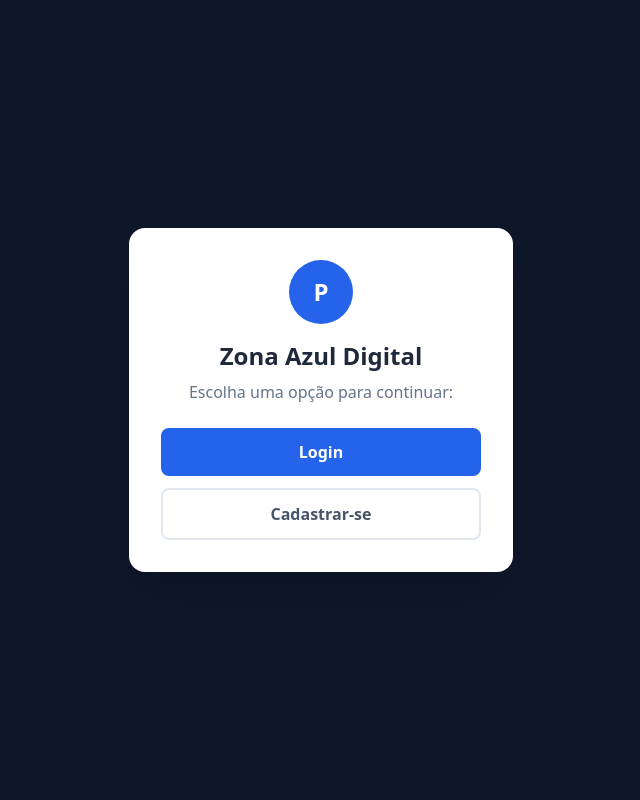
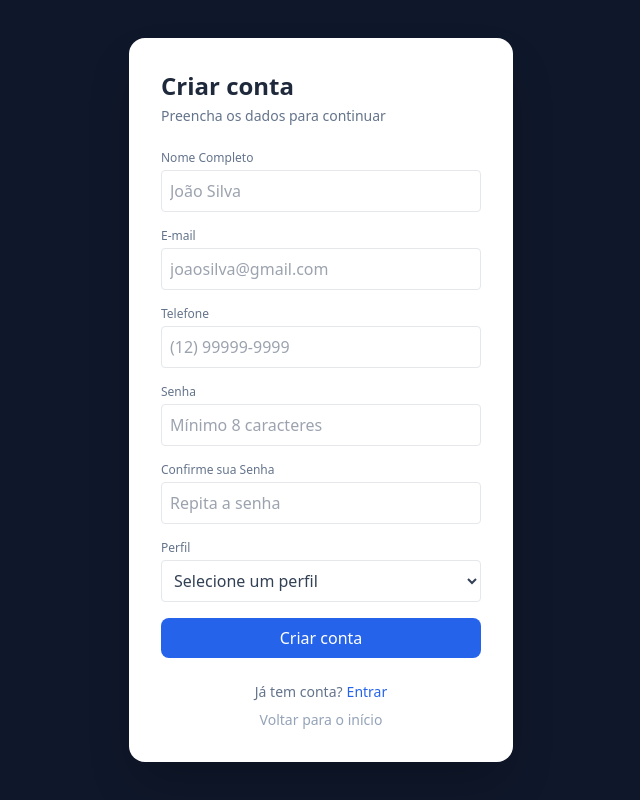
Before and after one commit to LaraAlves22/zona_azul, a React (Vite) app: page /cadastro in a window 1280 px wide. Shown: the whole page, without its empty margins (319-959 px from the left). Built offline with nearby package versions, Linux system fonts and the light colour scheme.

Commit message:
Modificações no design do Login e Cadastro

```diff
--- a/package.json
+++ b/package.json
@@ -13,7 +13,8 @@
     "@tailwindcss/postcss": "^4.2.2",
     "@tailwindcss/vite": "^4.2.2",
     "react": "^19.2.4",
-    "react-dom": "^19.2.4"
+    "react-dom": "^19.2.4",
+    "react-router-dom": "^7.14.1"
   },
   "devDependencies": {
     "@eslint/js": "^9.39.4",
--- a/src/App.jsx
+++ b/src/App.jsx
@@ -1,18 +1,18 @@
-import { useState } from 'react'
+import { Routes, Route} from 'react-router-dom'
 import Home from './pages/Home'
 import Login from './pages/Login'
 import Cadastro from './pages/Cadastro'
 import Dashboard from './pages/Dashboard'
 
 function App() {
-  const [pagina, setPagina] = useState('home')
-
   return (
     <div className="min-h-screen bg-slate-900 flex items-center justify-center p-4">
-      {pagina === 'home' && <Home onNavigate={setPagina} />}
-      {pagina === 'login' && <Login onNavigate={setPagina} />}
-      {pagina === 'cadastro' && <Cadastro onNavigate={setPagina} />}
-      {pagina === 'dashboard' && <Dashboard onNavigate={setPagina} />}
+      <Routes>
+        <Route path="/" element={<Home />} />
+        <Route path="/login" element={<Login />} />
+        <Route path="/cadastro" element={<Cadastro />} />
+        <Route path="/dashboard" element={<Dashboard />} />
+      </Routes>
     </div>
   )
 }
--- a/src/main.jsx
+++ b/src/main.jsx
@@ -1,10 +1,11 @@
 import React from 'react'
 import ReactDOM from 'react-dom/client'
+import { BrowserRouter } from 'react-router-dom'
 import App from './App.jsx'
 import './index.css'
 
 ReactDOM.createRoot(document.getElementById('root')).render(
   <React.StrictMode>
-    <App />
+    <BrowserRouter><App /></BrowserRouter>
   </React.StrictMode>,
 )
--- a/src/pages/Cadastro.jsx
+++ b/src/pages/Cadastro.jsx
@@ -1,10 +1,14 @@
 import { useState } from "react";
+import { useNavigate } from "react-router-dom";
 
-export default function Cadastro({ onNavigate }) {
+export default function Cadastro() {
+    const navigate = useNavigate()
     const [nome, setNome] = useState('')
     const [email, setEmail] = useState('')
+    const [telefone, setTelefone] = useState('')
     const [senha, setSenha] = useState('')
     const [senha2, setSenha2] = useState('')
+    const [perfil, setPerfil] = useState('')
 
     const handleCadastro = (e) => {
         e.preventDefault()
@@ -12,49 +16,106 @@ export default function Cadastro({ onNavigate }) {
 
     return (
         <div className="bg-white p-8 rounded-2xl shadow-2xl max-w-sm w-full">
-            <h2 className="text-2xl font-bold text-slate-800 mb-4">Criar Cadastro</h2>
-            <form onSubmit={handleCadastro}>
+            <div className="mb-6">
+                <h2 className="text-2xl font-bold text-slate-800">Criar conta</h2>
+                <p className="text-sm text-slate-500 mt-1">Preencha os dados para continuar</p>
+            </div>
+            <form onSubmit={handleCadastro} className="flex flex-col gap-4">
+                <div>
+                    <label className="block text-xs font-medium text-slate-500 mb-1">Nome Completo</label>
                     <input
                         type="text"
-                    placeholder="Nome Completo"
-                    className="w-full border p-2 rounded mb-3"
+                        placeholder="João Silva"
+                        className="w-full border p-2 rounded"
                         value={nome}
                         onChange={(e) => setNome(e.target.value)}
                         required
                     />
+                </div>
+
+                <div>
+                    <label className="block text-xs font-medium text-slate-500 mb-1">E-mail</label>
                     <input
                         type="email"
-                    placeholder="E-mail"
-                    className="w-full border p-2 rounded mb-3"
+                        placeholder="joaosilva@gmail.com"
+                        className="w-full border p-2 rounded"
                         value={email}
                         onChange={(e) => setEmail(e.target.value)}
                         required
                     />
+                </div>
+
+                <div>
+                    <label className="block text-xs font-medium text-slate-500 mb-1">Telefone</label>
+                    <input
+                        type="tel"
+                        placeholder="(12) 99999-9999"
+                        className="w-full border p-2 rounded"
+                        value={telefone}
+                        onChange={(e) => setTelefone(e.target.value)}
+                        required
+                    />
+                </div>
+
+                <div>
+                    <label className="block text-xs font-medium text-slate-500 mb-1">Senha</label>
                     <input
                         type="password"
-                    placeholder="Senha"
-                    className="w-full border p-2 rounded mb-3"
+                        placeholder="Mínimo 8 caracteres"
+                        className="w-full border p-2 rounded"
                         value={senha}
                         onChange={(e) => setSenha(e.target.value)}
                         required
                     />
+                </div>
+                <div>
+                    <label className="block text-xs font-medium text-slate-500 mb-1">Confirme sua Senha</label>
                     <input
                         type="password"
-                    placeholder="Confirme Sua Senha"
-                    className="w-full border p-2 rounded mb-3"
+                        placeholder="Repita a senha"
+                        className="w-full border p-2 rounded"
                         value={senha2}
                         onChange={(e) => setSenha2(e.target.value)}
                         required
                     />
+                </div>
+
+                <div>
+                    <label className="block text-xs font-medium text-slate-500 mb-1">Perfil</label>
+                    <select
+                        className="w-full border p-2 rounded text-slate-700"
+                        value={perfil}
+                        onChange={(e) => setPerfil(e.target.value)}
+                        required
+                    >
+                        <option value="">Selecione um perfil</option>
+                        <option value="motorista">Motorista</option>
+                        <option value="fiscal">Fiscal</option>
+                        <option value="admin">Administrador</option>
+                    </select>
+                </div>
+
                 <button
                     type='submit'
                     className="w-full bg-blue-600 text-white py-2 rounded-lg mb-2">
-                    Finalizar Cadastro
+                    Criar conta
                 </button>
+
             </form>
-            <button onClick={() => onNavigate('home')} className="text-blue-600 text-sm">
-                ← Voltar
+
+
+            <div className="flex justify-center items-center gap-1 mt-4">
+                <span className="text-sm text-slate-500">Já tem conta?</span>
+                <button onClick={() => navigate('/login')} className="text-sm text-blue-600">
+                    Entrar
                 </button>
+            </div>
+
+            <div className="flex justify-center mt-2">
+                <button onClick={() => navigate('/')} className="text-sm text-slate-400 hover:text-slate-600">
+                    Voltar para o início
+                </button>
+            </div>
         </div>
     )
 }
--- a/src/pages/Dashboard.jsx
+++ b/src/pages/Dashboard.jsx
@@ -1,6 +1,8 @@
 import { useState } from "react";
+import { useNavigate } from "react-router-dom";
 
-export default function Dashboard({ onNavigate }) {
+export default function Dashboard() {
+  const navigate = useNavigate()
   return (
     <div></div>
   );
--- a/src/pages/Home.jsx
+++ b/src/pages/Home.jsx
@@ -1,6 +1,7 @@
-
+import { useNavigate } from "react-router-dom";
 console.log("A Home carregou!");
-export default function Home({ onNavigate }) {
+export default function Home() {
+    const navigate = useNavigate()
 
     return (
         <div className="bg-white p-8 rounded-2xl shadow-2xl max-w-sm w-full text-center">
@@ -12,12 +13,12 @@ export default function Home({ onNavigate }) {
 
             <div className="mt-6 space-y-3">
                 <button
-                    onClick={() => onNavigate('login')}
+                    onClick={() => navigate('/login')}
                     className="w-full bg-blue-600 hover:bg-blue-700 text-white font-semibold py-3 rounded-lg transition cursor-pointer">
                     Login
                 </button>
                 <button
-                    onClick={() => onNavigate('cadastro')}
+                    onClick={() => navigate('/cadastro')}
                     className="w-full border-2 border-slate-200 text-slate-600 font-semibold py-3 rounded-lg hover:bg-slate-50 transition cursor-pointer">
                     Cadastrar-se
                 </button>
--- a/src/pages/Login.jsx
+++ b/src/pages/Login.jsx
@@ -1,44 +1,64 @@
 import { useState } from "react";
+import { useNavigate } from "react-router-dom";
 
-export default function Login({ onNavigate }) {
+export default function Login() {
+    const navigate = useNavigate()
     const [email, setEmail] = useState('')
     const [senha, setSenha] = useState('')
 
     const handleLogin = (e) => {
         e.preventDefault()
-        onNavigate('dashboard');
+        navigate('/dashboard');
         console.log("Tentando logar com:", email, senha)
         alert(`Dados obtidos com sucesso! Email: ${email}`)
     }
 
     return (
         <div className="bg-white p-8 rounded-2xl shadow-2xl max-w-sm w-full">
-            <h2 className="text-2xl font-bold text-slate-800 mb-4">Acessar Conta</h2>
-            <form onSubmit={handleLogin}>
+            <div className="mb-6">
+                <h2 className="text-2xl font-bold text-slate-800">Acessar Conta</h2>
+                <p className="text-sm text-slate-500 mt-1">Preencha os dados para continuar</p>
+            </div>
+            <form onSubmit={handleLogin} className="flex flex-col gap-4">
+                <div>
+                    <label className="block text-xs font-medium text-slate-500 mb-1">E-mail</label>
                     <input
                         type="email"
-                    placeholder="E-mail"
-                    className="w-full border p-2 rounded mb-3"
+                        placeholder="joaosilva@gmail.com"
+                        className="w-full border p-2 rounded"
                         value={email}
                         onChange={(e) => setEmail(e.target.value)}
                         required
                     />
+                </div>
+                <div>
+                    <label className="block text-xs font-medium text-slate-500 mb-1">Senha</label>
                     <input
                         type="password"
-                    placeholder="Senha"
-                    className="w-full border p-2 rounded mb-4"
+                        placeholder="Mínimo 8 caracteres"
+                        className="w-full border p-2 rounded"
                         value={senha}
                         onChange={(e) => setSenha(e.target.value)}
                         required />
+                </div>
                 <button
                     type='submit'
-                    className="w-full bg-blue-600 text-white py-2 rounded-lg mb-2">
+                    className="w-full bg-blue-600 text-white py-2 rounded-lg mt-2">
                     Entrar
                 </button>
             </form>
-            <button onClick={() => onNavigate('home')} className="text-blue-600 text-sm">
-                ← Voltar
+            <div className="flex justify-center items-center gap-1 mt-4">
+                <span className="text-sm text-slate-500">Não tem conta?</span>
+                <button onClick={() => navigate('/cadastro')} className="text-sm text-blue-600">
+                    Cadastrar
                 </button>
+            </div>
+
+            <div className="flex justify-center mt-2">
+                <button onClick={() => navigate('/')} className="text-sm text-slate-400 hover:text-slate-600">
+                    Voltar para o início
+                </button>
+            </div>
         </div>
 
     )
```
Also changed, not shown: 1 other file (tests, documents, lock files or other folders). Lines whose indentation alone changed are shown as unchanged.
